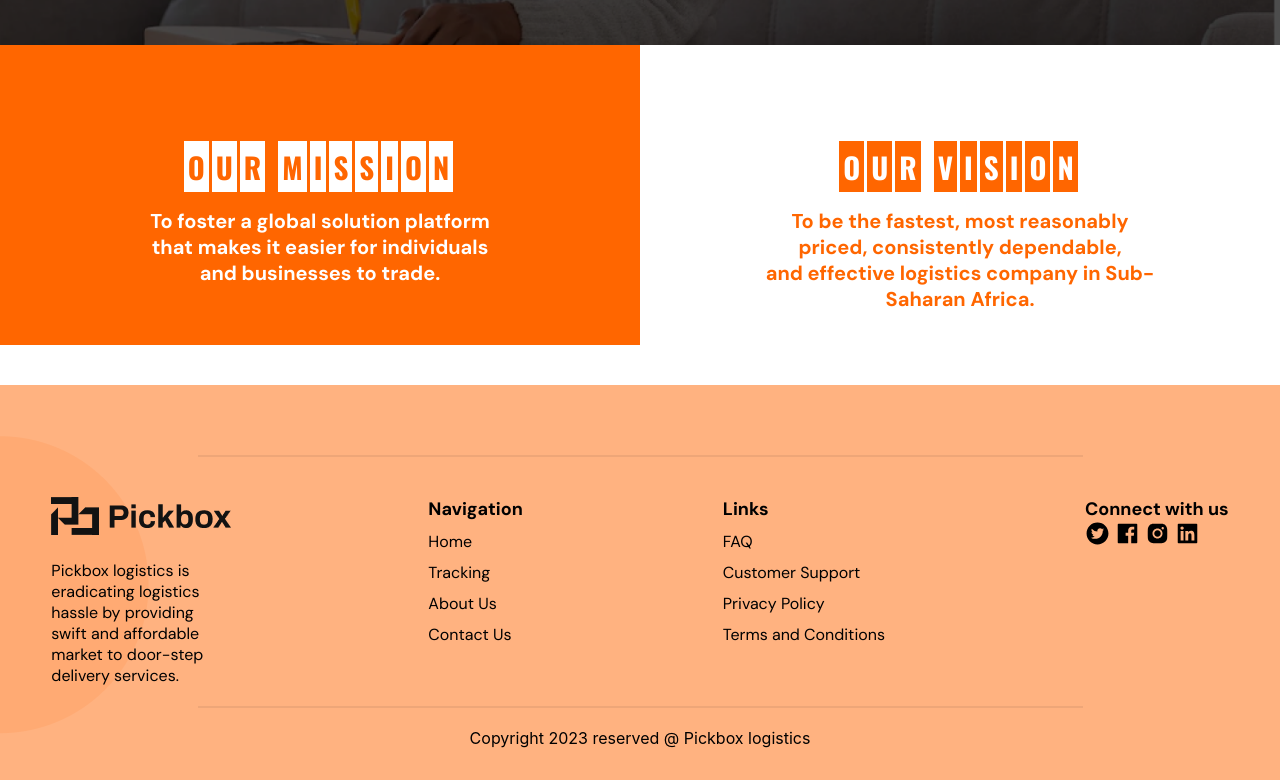
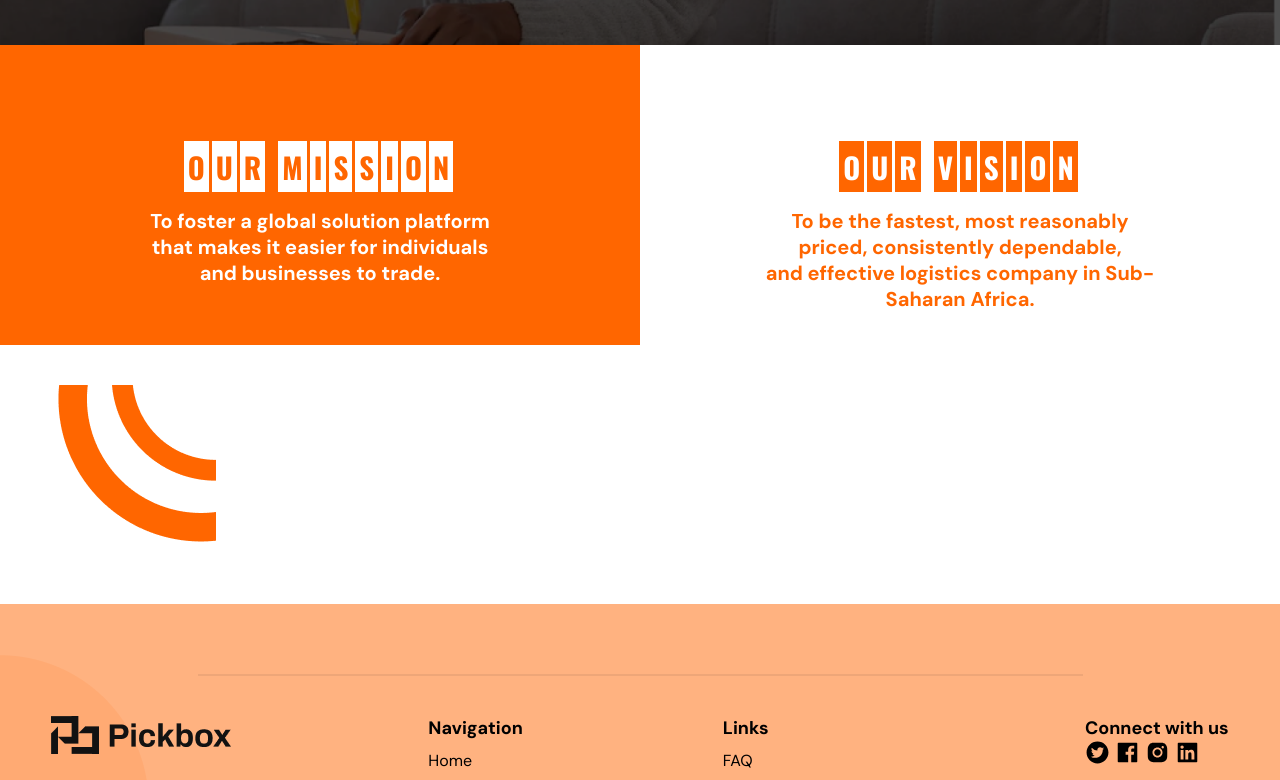
Before and after one commit to Pickbox-Project/Pickbox-frontend, a React (Create React App) app: page /aboutus in a window 1280 px wide. Shown: the part 437-1217 px from the top of the page. Built offline with nearby package versions, Linux system fonts and the light colour scheme.

Commit message:
Added Founders Component to About Component

```diff
--- a/src/Components/Founders/Founders.jsx
+++ b/src/Components/Founders/Founders.jsx
@@ -1,9 +1,11 @@
 import React from "react";
+import "./Founders.css";
+import vectorRight from "../../Assets/images/vector right.png";
 
 const Founders = () => {
   return (
     <div className="founders-container">
-      <div></div>
+      <img src={vectorRight} alt="Vector Right" />
     </div>
   );
 };
```
Also changed, not shown: src/Components/Founders/Founders.css (added).
